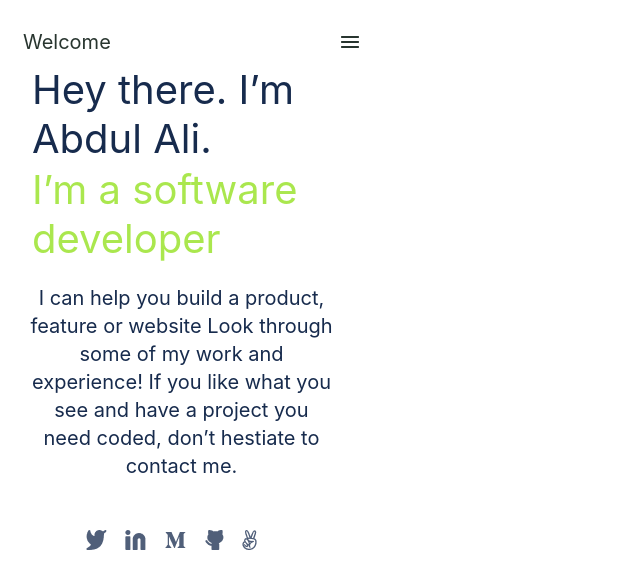
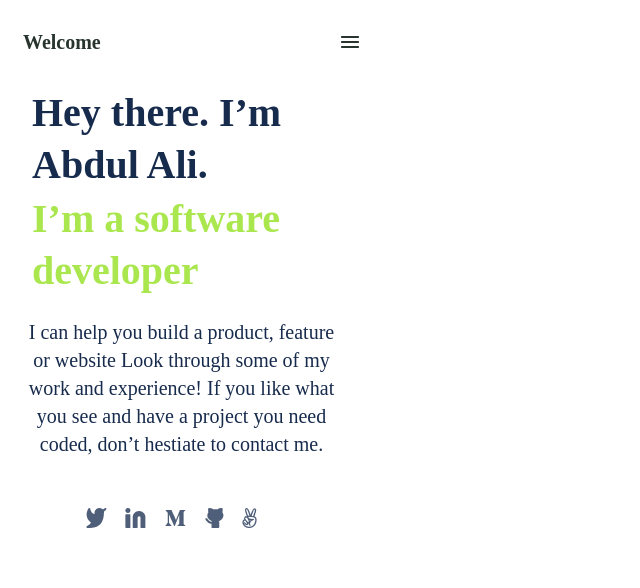
Before and after one commit to ABDULALI3468/MY_PORTFOLIO, a plain HTML site: page index.html in a window 1280 px wide. Shown: the whole page, without its empty margins (0-640 px from the left). Drawn offline with Linux system fonts and the light colour scheme.

Commit message:
Reolving css errors(3)

```diff
--- a/MYSTYLES.css
+++ b/MYSTYLES.css
@@ -15,23 +15,22 @@
   left: 12px;
   top: 10px;
   color: #28352f;
-  font-family: 'Inter';
   font-style: normal;
-  font-weight: 600 , semi bold;
+  font-weight: 600;
   font-size: 20px;
   line-height: 28px;
 }
 
 .main {
   display: flex;
-  font-family: 'Inter';
   font-size: 40px;
   width: 327px;
   height: 192px;
   margin-top: 120px;
-  font-weight: 700, bold;
+  font-weight: 700;
   font-style: normal;
   color: #172b4d;
+  line-height: 52px;
 }
 
 .inside_main {
@@ -51,12 +50,10 @@
 }
 
 .p3 {
-  font-family: Inter;
   font-size: 20px;
   font-style: normal;
   font-weight: 400;
   line-height: 28px;
-  letter-spacing: 0em;
   text-align: center;
   margin-left: 20px;
 }
```
